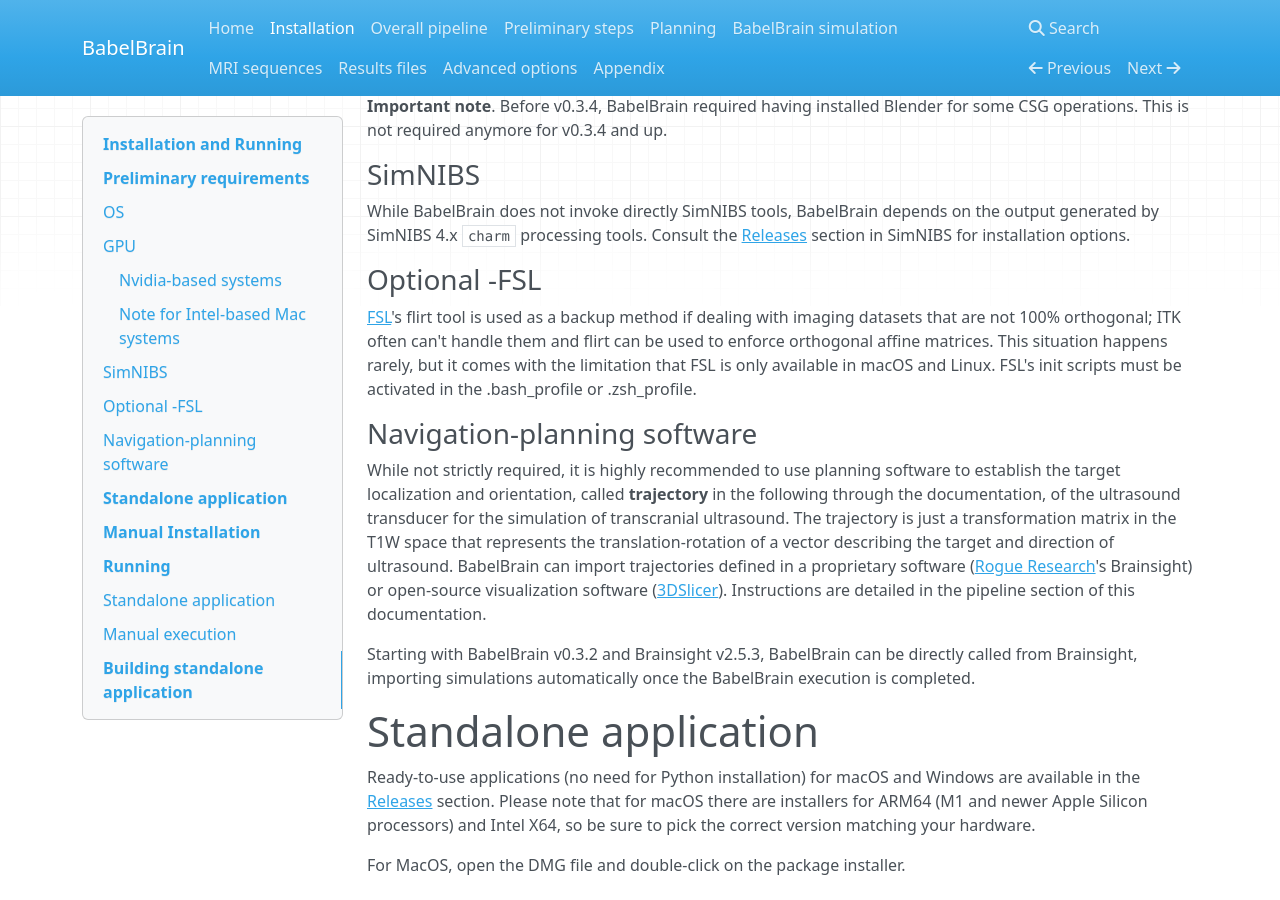
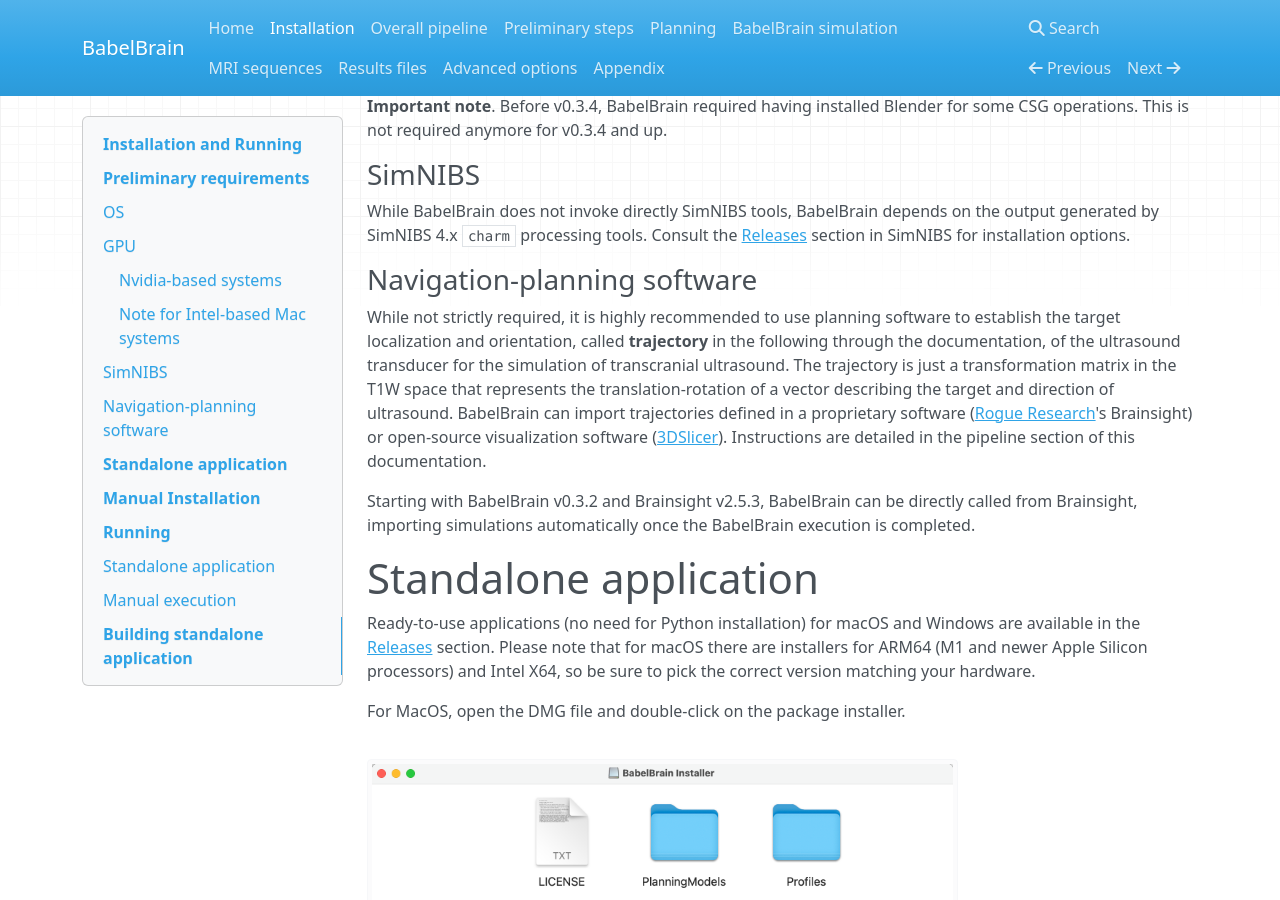
Before and after one commit to ProteusMRIgHIFU/BabelBrain, an MkDocs documentation site: the page built from docs/docs/installation.md, in a window 1280 px wide and 900 px high, scrolled down 660 px. Built offline with MkDocs 1.6.1, drawn with Linux system fonts in a browser that asks for light colours; nearby versions of some CDN libraries.

Commit message:
Update for v0.4.2

```diff
--- a/docs/docs/installation.md
+++ b/docs/docs/installation.md
@@ -22,10 +22,6 @@
 ### SimNIBS
 While BabelBrain does not invoke directly SimNIBS tools, BabelBrain depends on the output generated by SimNIBS 4.x `charm` processing tools. Consult the <a href="https://github.com/simnibs/simnibs/releases" target="_blank">Releases</a>
 section in SimNIBS for installation options.
-
-### Optional -FSL
-<a href="https://fsl.fmrib.ox.ac.uk/fsl/fslwiki" target="_blank">FSL</a>'s flirt tool is used as a backup method if dealing with imaging datasets that are not 100% orthogonal; ITK often can't handle them and flirt can be used to enforce orthogonal affine matrices. This situation happens rarely, but it comes with the limitation that FSL is only available in macOS and Linux.  FSL's init scripts must be activated in the .bash_profile or .zsh_profile.
-
 
 ### Navigation-planning software
 While not strictly required, it is highly recommended to use planning software to establish the target localization and orientation, called **trajectory** in the following through the documentation, of the ultrasound transducer for the simulation of transcranial ultrasound. The trajectory is just a transformation matrix in the T1W space that represents the translation-rotation of a vector describing the target and direction of ultrasound. BabelBrain can import trajectories defined in a proprietary software (<a href="https://www.rogue-research.com/" target="_blank">Rogue Research</a>'s Brainsight) or open-source visualization software (<a href="https://www.slicer.org/" target="_blank">3DSlicer</a>). Instructions are detailed in the pipeline section of this documentation.
```
Also changed, not shown: docs/docs/index.md (+2 -2 lines), docs/docs/pipeline/BabelBrain.md (+1 -1 lines), docs/docs/pipeline/Preliminary_steps.md (+7 -4 lines), docs/docs/pipeline/pipeline.md (+1 -0 lines).
